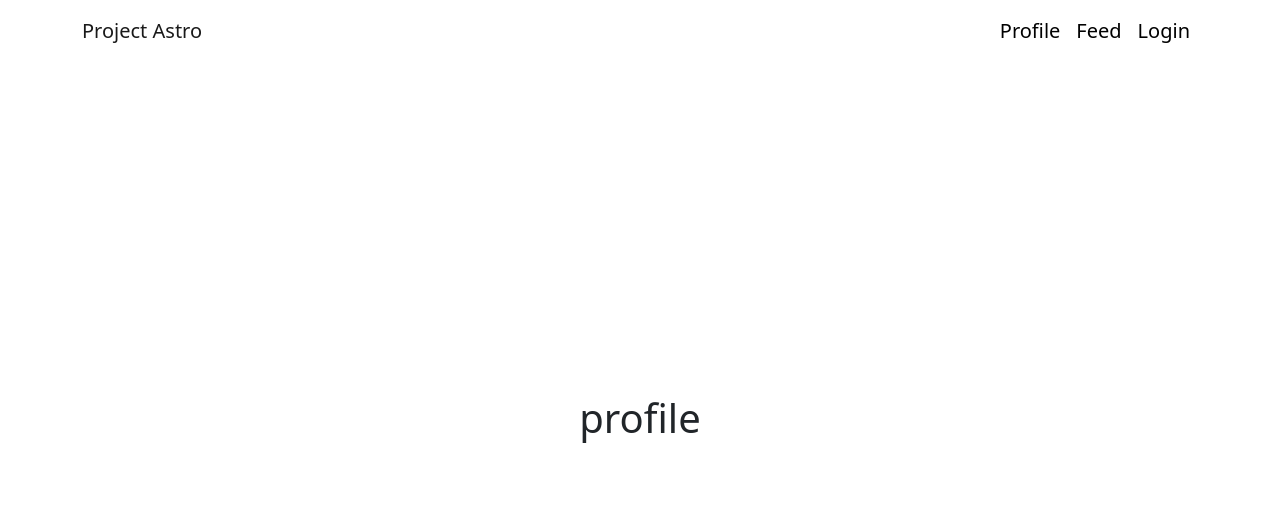
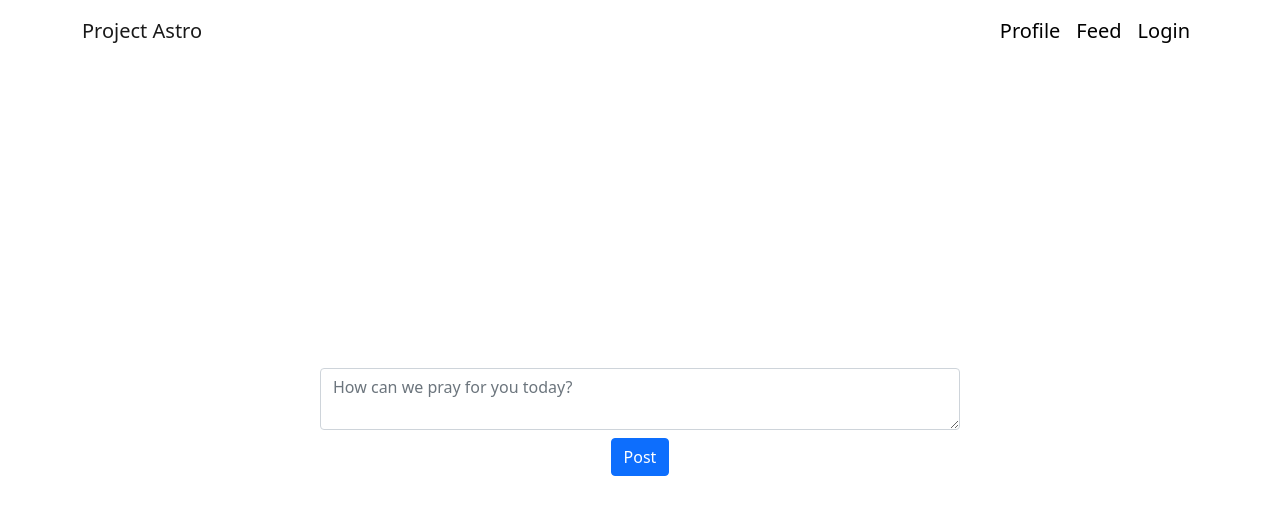
Before and after one commit to dylanfox5/project-astro, a React (Create React App) app: page /profile in a window 1280 px wide. Shown: the top 514 px of the page. Built offline with nearby package versions, Linux system fonts and the light colour scheme.

Commit message:
move posts to global

```diff
--- a/src/Routes/Feed.js
+++ b/src/Routes/Feed.js
@@ -6,14 +6,18 @@ import Row from 'react-bootstrap/Row';
 import Col from 'react-bootstrap/Col';
 import Card from 'react-bootstrap/Card'
 
+import { ps } from '../global';
+
 function Feed() {
-    const [posts, setPosts] = useState([
-        { title: 'Lorem ipsum dolor', body: "Lorem ipsum dolor sit amet, consectetur adipiscing elit. Nam enim lectus, porttitor nec orci ornare, posuere porta leo. Praesent aliquam nibh eget porta vehicula. Lorem ipsum dolor sit amet, consectetur adipiscing elit. Nam enim lectus, porttitor nec orci ornare, posuere porta leo.", author: "Luigi", id: 1 },
-        { title: 'Lorem ipsum dolor', body: "lorem ipsum...", author: "Yoshi", id: 2 },
-        { title: 'Lorem ipsum dolor', body: "Lorem ipsum dolor sit amet, consectetur adipiscing elit. Nam enim lectus, porttitor nec orci ornare, posuere porta leo.", author: "Mario", id: 3 },
-        { title: 'Lorem ipsum dolor', body: "lorem ipsum...", author: "Koopa", id: 4 },
-        { title: 'Lorem ipsum dolor', body: "lorem ipsum...", author: "Peach", id: 4 },
-    ]);
+    // const [posts, setPosts] = useState([
+    //     { title: 'Lorem ipsum dolor', body: "Lorem ipsum dolor sit amet, consectetur adipiscing elit. Nam enim lectus, porttitor nec orci ornare, posuere porta leo. Praesent aliquam nibh eget porta vehicula. Lorem ipsum dolor sit amet, consectetur adipiscing elit. Nam enim lectus, porttitor nec orci ornare, posuere porta leo.", author: "Luigi", id: 1 },
+    //     { title: 'Lorem ipsum dolor', body: "lorem ipsum...", author: "Yoshi", id: 2 },
+    //     { title: 'Lorem ipsum dolor', body: "Lorem ipsum dolor sit amet, consectetur adipiscing elit. Nam enim lectus, porttitor nec orci ornare, posuere porta leo.", author: "Mario", id: 3 },
+    //     { title: 'Lorem ipsum dolor', body: "lorem ipsum...", author: "Koopa", id: 4 },
+    //     { title: 'Lorem ipsum dolor', body: "lorem ipsum...", author: "Peach", id: 4 },
+    // ]);
+
+    const [posts, setPosts] = useState(ps);
 
     return (
         <div>
@@ -23,7 +27,7 @@ function Feed() {
                     <Row>
                         <Col sm={12} lg={12}>
                             {posts.map((post) => (
-                                <Card className="post animate__animated animate__fadeIn animate__delay-1s" key={post.id}>
+                                <Card className="post animate__animated animate__fadeIn animate__delay-2s" key={post.id}>
                                     <Card.Body>
                                         <Card.Title>
                                             {post.title}
--- a/src/Routes/Profile.js
+++ b/src/Routes/Profile.js
@@ -1,9 +1,11 @@
 import 'bootstrap/dist/css/bootstrap.min.css';
-import { useState } from 'react';
 import CustomNavbar from '../Components/CustomNavbar';
 import Container from 'react-bootstrap/Container';
 import Row from 'react-bootstrap/Row';
 import Col from 'react-bootstrap/Col';
+import Form from 'react-bootstrap/Form';
+import InputGroup from 'react-bootstrap/InputGroup';
+import Button from 'react-bootstrap/Button';
 
 function Profile() {
 
@@ -11,10 +13,22 @@ function Profile() {
         <div>
             <CustomNavbar />
             <div className="content">
-                <Container className="profile animate__animated animate__fadeInLeft animate__delay-1s">
+                <Container className="profile animate__animated animate__fadeIn animate__delay-2s">
                     <Row>
                         <Col sm={12} lg={12}>
-                            <h1>profile</h1>
+                            <InputGroup>
+                                <Form.Control
+                                className="post-form"
+                                as="textarea"
+                                placeholder="How can we pray for you today?"
+                                aria-label="With textarea"
+                                />
+                            </InputGroup>
+                        </Col>
+                    </Row>
+                    <Row className="mt-2">
+                        <Col sm={12} lg={12}>
+                            <Button variant="primary">Post</Button>{' '}
                         </Col>
                     </Row>
                 </Container>
--- /dev/null
+++ b/src/global.js
@@ -0,0 +1,9 @@
+const ps = [
+    { title: 'Lorem ipsum dolor', body: "Lorem ipsum dolor sit amet, consectetur adipiscing elit. Nam enim lectus, porttitor nec orci ornare, posuere porta leo. Praesent aliquam nibh eget porta vehicula. Lorem ipsum dolor sit amet, consectetur adipiscing elit. Nam enim lectus, porttitor nec orci ornare, posuere porta leo.", author: "Luigi", id: 1 },
+    { title: 'Lorem ipsum dolor', body: "lorem ipsum...", author: "Yoshi", id: 2 },
+    { title: 'Lorem ipsum dolor', body: "Lorem ipsum dolor sit amet, consectetur adipiscing elit. Nam enim lectus, porttitor nec orci ornare, posuere porta leo.", author: "Mario", id: 3 },
+    { title: 'Lorem ipsum dolor', body: "lorem ipsum...", author: "Koopa", id: 4 },
+    { title: 'Lorem ipsum dolor', body: "lorem ipsum...", author: "Peach", id: 4 },
+];
+
+export { ps }
--- a/src/index.css
+++ b/src/index.css
@@ -58,3 +58,7 @@ body {
   align-items: center;
   justify-content: center;
 }
+
+.post-form {
+  min-width: 50vw !important;
+}
```
